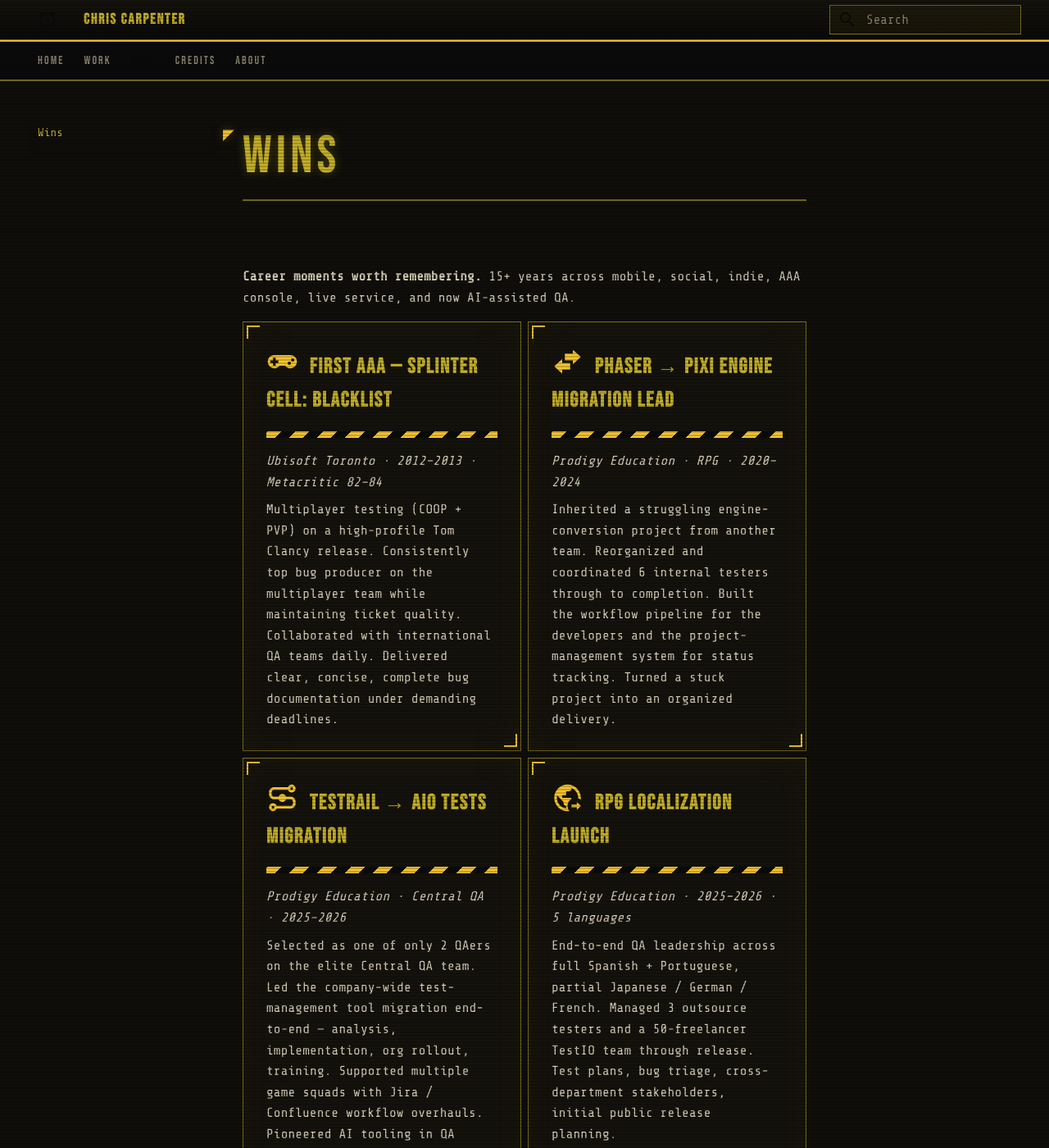
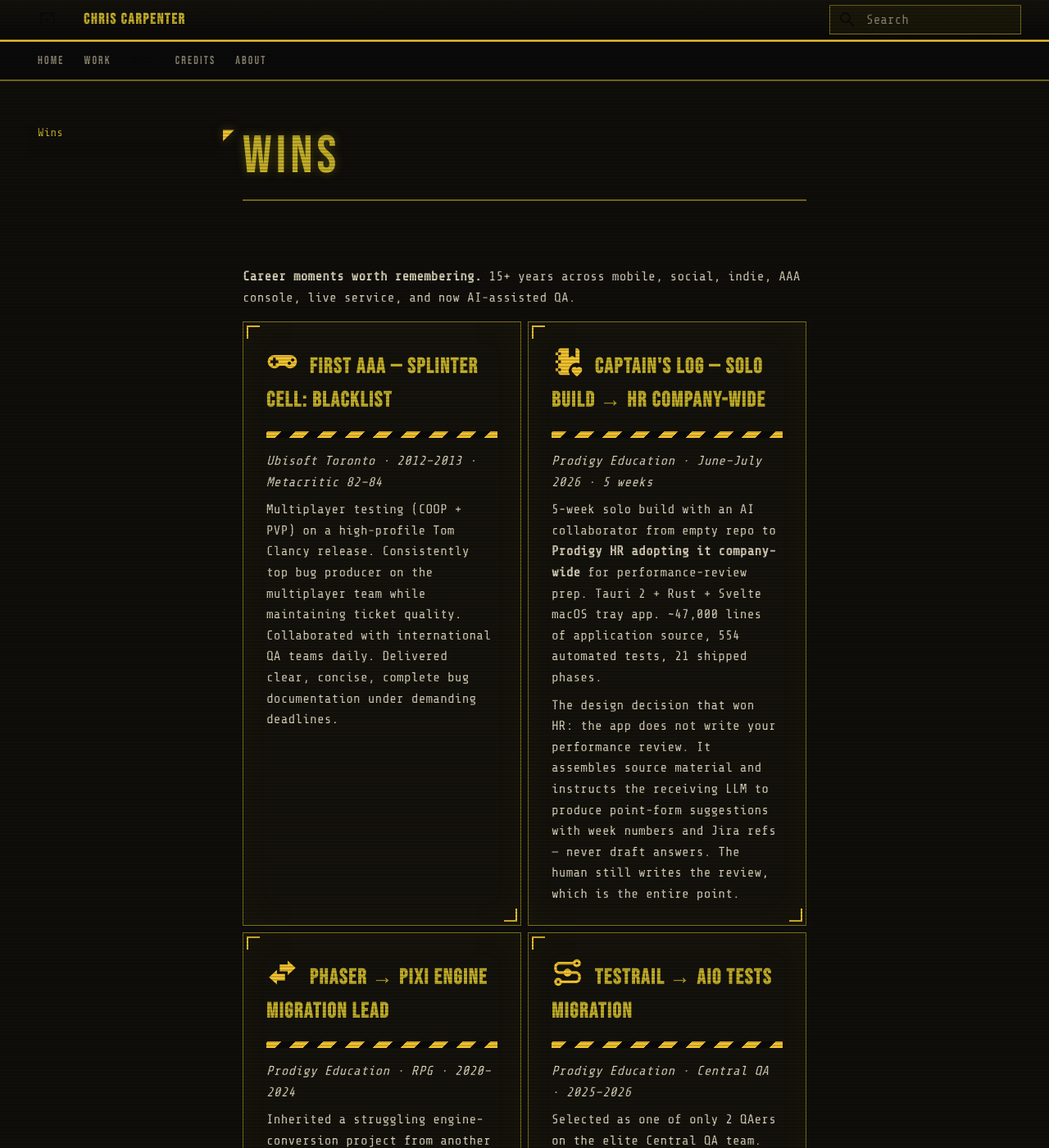
Before and after one commit to Godimas101/portfolio, an MkDocs documentation site: the page built from docs/wins.md, in a window 1280 px wide and 1400 px high. Shown: the whole window at 82% size. Built offline with MkDocs 1.6.1 and Material for MkDocs 9.7.7, drawn with Linux system fonts in a browser that asks for light colours.

Commit message:
feat(wins): add Captain's Log HR-adoption milestone
Slotted 2nd (after Splinter Cell). Frames the milestone (5 weeks solo →
company-wide HR adoption) rather than the tech detail, which lives on
the Work tab. The 'human still writes the review' decision gets the
close since it's the specific design call that unlocked adoption.

Co-Authored-By: Claude Opus 4.7 <noreply@anthropic.com>

```diff
--- a/docs/wins.md
+++ b/docs/wins.md
@@ -11,6 +11,16 @@
     *Ubisoft Toronto · 2012–2013 · Metacritic 82–84*
 
     Multiplayer testing (COOP + PVP) on a high-profile Tom Clancy release. Consistently top bug producer on the multiplayer team while maintaining ticket quality. Collaborated with international QA teams daily. Delivered clear, concise, complete bug documentation under demanding deadlines.
+
+-   :material-notebook-heart:{ .lg .middle } **Captain's Log — solo build → HR company-wide**
+
+    ---
+
+    *Prodigy Education · June–July 2026 · 5 weeks*
+
+    5-week solo build with an AI collaborator from empty repo to **Prodigy HR adopting it company-wide** for performance-review prep. Tauri 2 + Rust + Svelte macOS tray app. ~47,000 lines of application source, 554 automated tests, 21 shipped phases.
+
+    The design decision that won HR: the app does not write your performance review. It assembles source material and instructs the receiving LLM to produce point-form suggestions with week numbers and Jira refs — never draft answers. The human still writes the review, which is the entire point.
 
 -   :material-swap-horizontal-bold:{ .lg .middle } **Phaser → Pixi engine migration lead**
 
```
